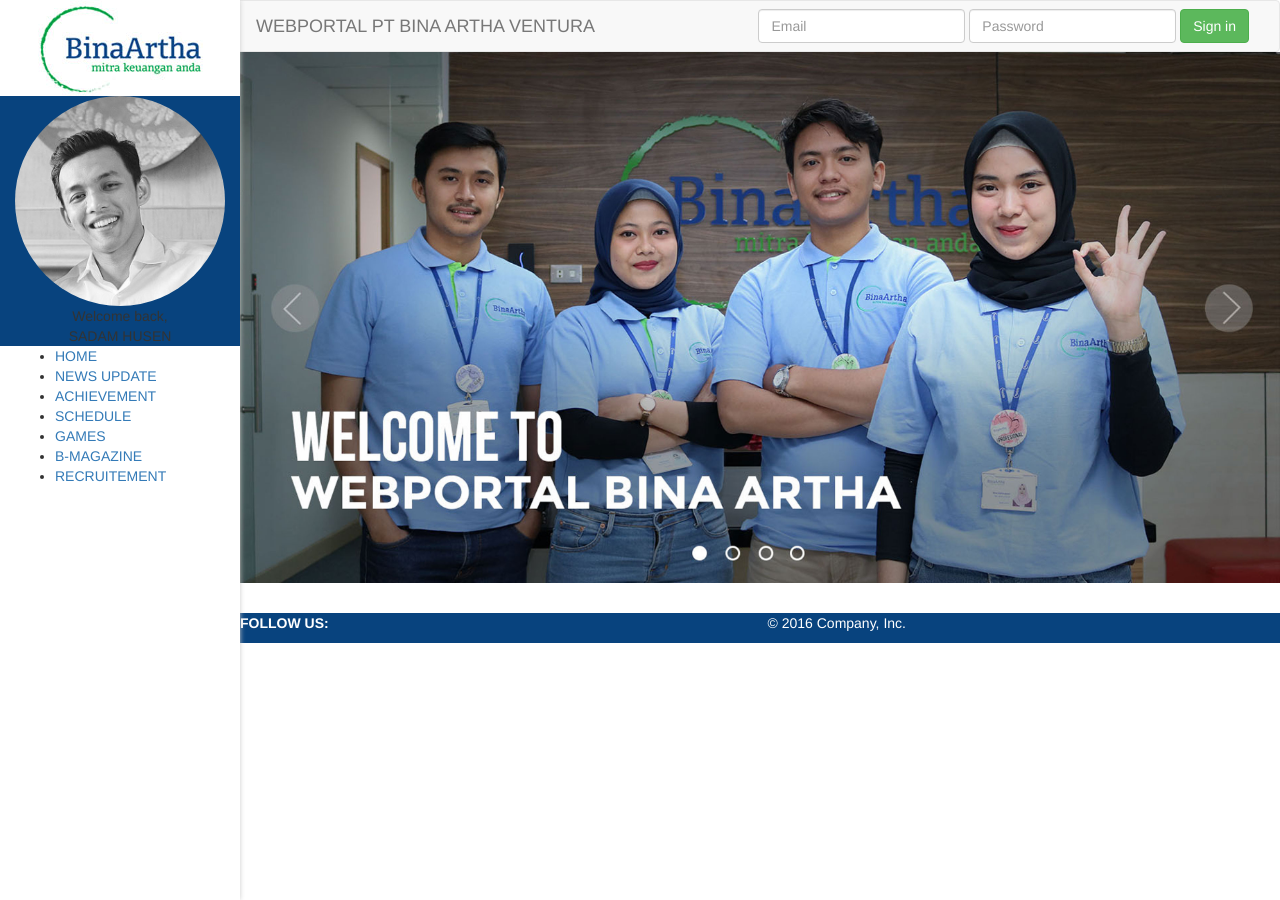
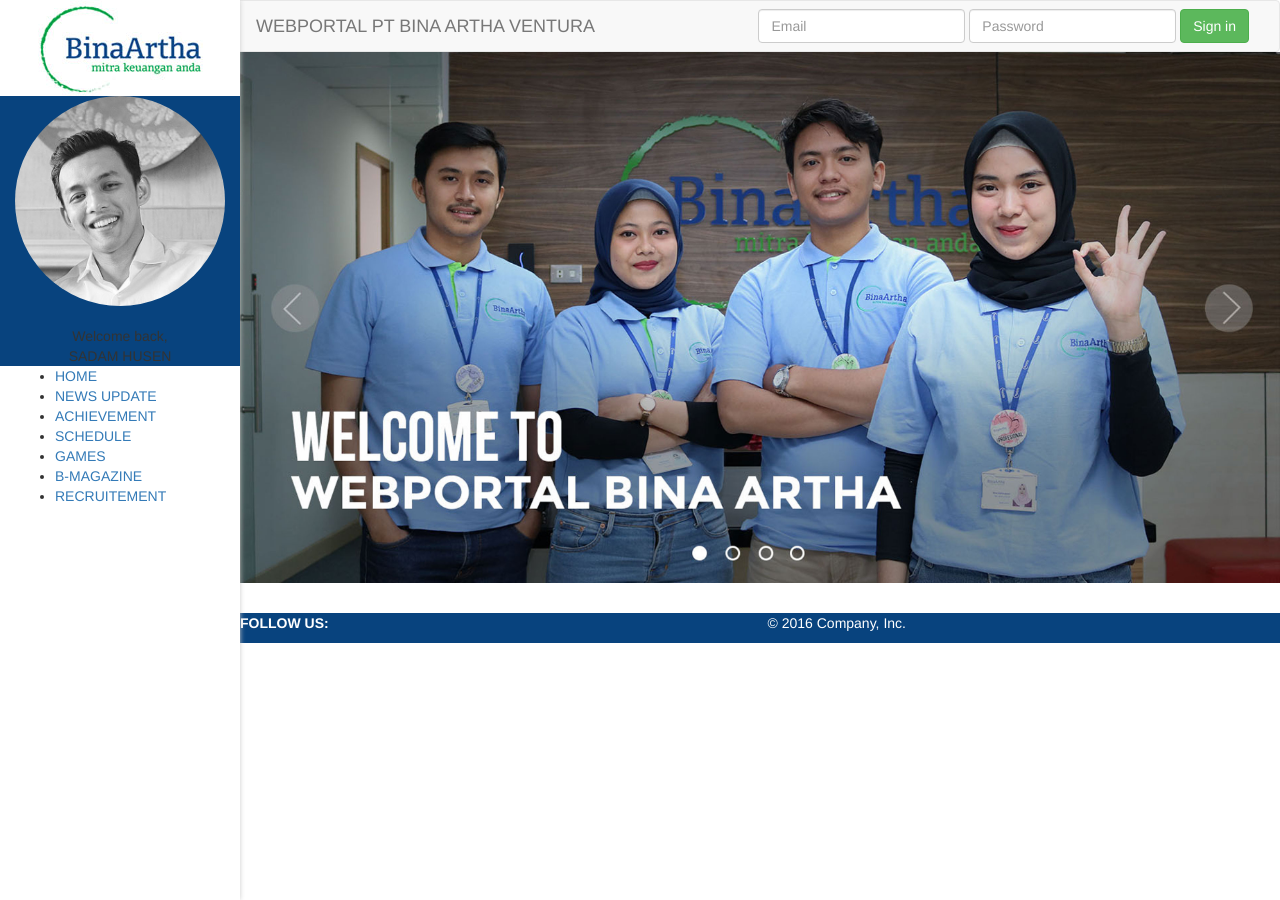
Before and after one commit to kemtol/Bina-Artha, a Jekyll site: the page built from index.html, in a window 1280 px wide. Built offline with Jekyll 4.4.1, drawn with Linux system fonts in a browser that asks for light colours.

Commit message:
Update leftmenu.html

```diff
--- a/_includes/leftmenu.html
+++ b/_includes/leftmenu.html
@@ -1,17 +1,19 @@
 <div id="left--menu">
   <div class="container-fluid">
     <div class="row">
-      <div class="col-xs-12 text-center">
+      <div class="col-xs-12 text-center" id="company--logo">
         <img src="{{site.url}}/images/logo.jpg" />
       </div>
       <div class="col-xs-12 text-center user-box">
         <div class="circle">
           <img src="{{site.url}}/images/kemal-profile-pic.png" />
         </div>
-        <span class="u1">Welcome back,</span><br/>
+        <br/>
+        <span class="u1">Welcome back,</span>
+        <br/>
         <span class="u2">SADAM HUSEN</span>
       </div>
-      <div class="col-xs-12">
+      <div class="col-xs-12" id="site--menu">
         <ul>
           <li class="l1"><a href="">HOME</a></li>
           <li class="l2"><a href="">NEWS UPDATE</a></li>
```
